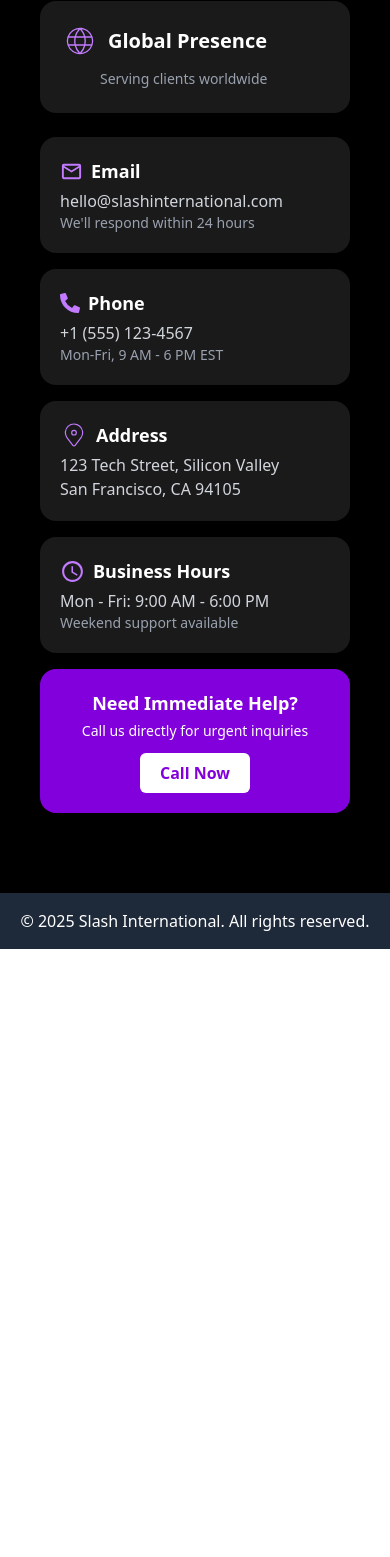
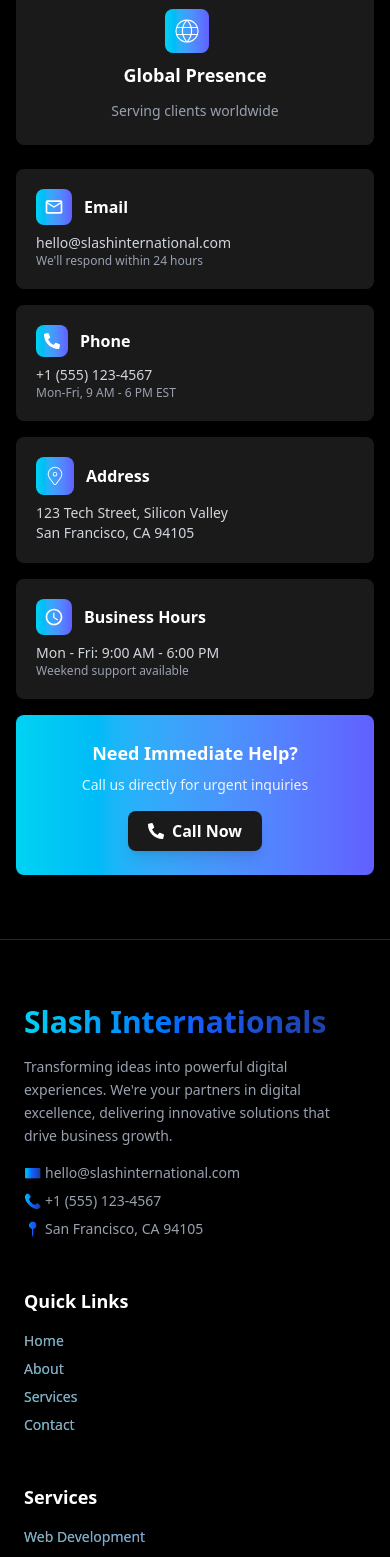
Before and after one commit to AaliyanAslam/Slash-Internationals, a React (Vite) app: page / in a window 390 px wide. Shown: the part 8192-9749 px from the top of the page. Before the commit the page ends 9141 px from the top, so only its background shows below. Built offline with nearby package versions, Linux system fonts and the light colour scheme.

Commit message:
made footer - responsive nav and links remain and some polish

```diff
--- a/src/App.jsx
+++ b/src/App.jsx
@@ -4,6 +4,7 @@ import './index.css'
 import About from './components/About'
 import Services from './components/Services'
 import Contact from './components/Contact'
+import Footer from './components/Footer'
 
 export default function App() {
   return (
@@ -15,13 +16,10 @@ export default function App() {
       <About />
       <Services />
       <Contact />
+      <Footer />
     </div>
 
-    <footer className="bg-gray-800 text-white py-4">
-      <div className="container mx-auto text-center">
-        <p>&copy; {new Date().getFullYear()} Slash International. All rights reserved.</p>
-      </div>
-    </footer>
+
 
 
 
--- a/src/components/Contact.jsx
+++ b/src/components/Contact.jsx
@@ -6,89 +6,96 @@ import { FaPhoneAlt } from "react-icons/fa";
 import { CiLocationOn } from "react-icons/ci";
 import { MdOutlineAccessTime } from "react-icons/md";
 
-
 const ContactSection = () => {
   return (
-    <section className="bg-black py-20 px-6 text-white">
-      <div className="max-w-6xl mx-auto grid grid-cols-1 md:grid-cols-2 gap-10 px-4 md:px-10 items-start">
+    <section className="bg-black py-16 px-4 sm:px-6 md:px-10 text-white">
+      <div className="max-w-6xl mx-auto grid grid-cols-1 md:grid-cols-2 gap-10 items-start">
 
         {/* Left Side: Contact Form */}
         <div>
           <ContactForm />
         </div>
 
-        {/* Right Side: Global Info */}
+        {/* Right Side: Info Section */}
         <div className="w-full space-y-6">
-          {/* Global Presence Card */}
-          <div className="bg-[#1a1a1a] p-6 rounded-2xl shadow-lg">
-            <div className="flex items-center space-x-3 mb-3">
-              <CiGlobe size={32} className="text-purple-400" />
-              <h2 className="text-xl font-semibold text-white">Global Presence</h2>
+          {/* Global Presence */}
+          <div className="bg-[#1a1a1a] p-6 rounded-lg shadow-lg flex flex-col items-center justify-center">
+            <div className="flex items-center space-x-4 mb-3 flex-col">
+              <div className="bg-gradient-to-r from-cyan-400 to-indigo-500 p-2 rounded-lg">
+                <CiGlobe size={28} className="text-white" />
+              </div>
+              <h2 className="text-lg md:text-xl font-semibold pt-2">Global Presence</h2>
             </div>
-            <p className="text-gray-400 text-sm pl-9">Serving clients worldwide</p>
+            <div className="text-gray-400 text-sm md:text-base">
+              Serving clients worldwide
+            </div>
           </div>
 
-          {/* Contact Info Cards */}
+          {/* Contact Cards */}
           <div className="space-y-4">
             {/* Email */}
-            <div className="bg-[#1a1a1a] p-5 rounded-2xl shadow-md">
-              <div className="flex items-center mb-1">
-                <span className="text-purple-400 mr-2">
-                  <MdOutlineMailOutline size={23}/>
-                </span>
-                <h3 className="text-lg font-semibold text-white">Email</h3>
+            <div className="bg-[#1a1a1a] p-5 rounded-lg shadow-md">
+              <div className="flex items-center mb-2 space-x-3">
+                <div className="bg-gradient-to-r from-cyan-400 to-indigo-500 p-2 rounded-lg">
+                  <MdOutlineMailOutline size={20} className="text-white" />
+                </div>
+                <h3 className="text-base md:text-lg font-semibold">Email</h3>
               </div>
-              <p className="text-gray-300">hello@slashinternational.com</p>
-              <p className="text-gray-400 text-sm">We'll respond within 24 hours</p>
+              <p className="text-gray-300 text-sm">hello@slashinternational.com</p>
+              <p className="text-gray-400 text-xs">We'll respond within 24 hours</p>
             </div>
 
             {/* Phone */}
-            <div className="bg-[#1a1a1a] p-5 rounded-2xl shadow-md">
-              <div className="flex items-center mb-1">
-                <span className="text-purple-400 mr-2">
-                  <FaPhoneAlt size={20}/>
-                </span>
-                <h3 className="text-lg font-semibold text-white">Phone</h3>
+            <div className="bg-[#1a1a1a] p-5 rounded-lg shadow-md">
+              <div className="flex items-center mb-2 space-x-3">
+                <div className="bg-gradient-to-r from-cyan-400 to-indigo-500 p-2 rounded-lg">
+                  <FaPhoneAlt size={16} className="text-white" />
+                </div>
+                <h3 className="text-base md:text-lg font-semibold">Phone</h3>
               </div>
-              <p className="text-gray-300">+1 (555) 123-4567</p>
-              <p className="text-gray-400 text-sm">Mon-Fri, 9 AM - 6 PM EST</p>
+              <p className="text-gray-300 text-sm">+1 (555) 123-4567</p>
+              <p className="text-gray-400 text-xs">Mon-Fri, 9 AM - 6 PM EST</p>
             </div>
 
             {/* Address */}
-            <div className="bg-[#1a1a1a] p-5 rounded-2xl shadow-md">
-              <div className="flex items-center mb-1">
-                <span className="text-purple-400 mr-2">
-                  <CiLocationOn size={28}/>
-                </span>
-                <h3 className="text-lg font-semibold text-white">Address</h3>
+            <div className="bg-[#1a1a1a] p-5 rounded-lg shadow-md">
+              <div className="flex items-center mb-2 space-x-3">
+                <div className="bg-gradient-to-r from-cyan-400 to-indigo-500 p-2 rounded-lg">
+                  <CiLocationOn size={22} className="text-white" />
+                </div>
+                <h3 className="text-base md:text-lg font-semibold">Address</h3>
               </div>
-              <p className="text-gray-300">123 Tech Street, Silicon Valley</p>
-              <p className="text-gray-300">San Francisco, CA 94105</p>
+              <p className="text-gray-300 text-sm">123 Tech Street, Silicon Valley</p>
+              <p className="text-gray-300 text-sm">San Francisco, CA 94105</p>
             </div>
 
             {/* Business Hours */}
-            <div className="bg-[#1a1a1a] p-5 rounded-2xl shadow-md">
-              <div className="flex items-center mb-1">
-                <span className="text-purple-400 mr-2">
-                  <MdOutlineAccessTime size={25}/>
-                </span>
-                <h3 className="text-lg font-semibold text-white">Business Hours</h3>
+            <div className="bg-[#1a1a1a] p-5 rounded-lg shadow-md">
+              <div className="flex items-center mb-2 space-x-3">
+                <div className="bg-gradient-to-r from-cyan-400 to-indigo-500 p-2 rounded-lg">
+                  <MdOutlineAccessTime size={20} className="text-white" />
+                </div>
+                <h3 className="text-base md:text-lg font-semibold">Business Hours</h3>
               </div>
-              <p className="text-gray-300">Mon - Fri: 9:00 AM - 6:00 PM</p>
-              <p className="text-gray-400 text-sm">Weekend support available</p>
+              <p className="text-gray-300 text-sm">Mon - Fri: 9:00 AM - 6:00 PM</p>
+              <p className="text-gray-400 text-xs">Weekend support available</p>
             </div>
 
             {/* Immediate Help CTA */}
-            <div className="bg-purple-700 text-white p-5 rounded-2xl text-center shadow-lg">
-              <h3 className="text-lg font-bold mb-1">Need Immediate Help?</h3>
-              <p className="mb-3 text-sm">Call us directly for urgent inquiries</p>
+            <div className="bg-gradient-to-r from-cyan-400 to-indigo-500 text-white p-6 rounded-lg text-center shadow-2xl">
+              <h3 className="text-lg md:text-xl font-bold mb-2">Need Immediate Help?</h3>
+              <p className="mb-4 text-sm md:text-base text-white/90">
+                Call us directly for urgent inquiries
+              </p>
               <a
                 href="tel:+15551234567"
-                className="bg-white text-purple-700 font-bold px-5 py-2 rounded-md inline-block hover:bg-purple-100 transition"
+                className="inline-flex items-center gap-2 py-2 px-5 rounded-lg bg-[#1a1a1a] hover:bg-[#202020] text-white font-semibold shadow-lg hover:shadow-xl transform hover:scale-105 transition duration-300"
               >
+                <FaPhoneAlt size={16} />
                 Call Now
               </a>
             </div>
+
           </div>
         </div>
       </div>
--- /dev/null
+++ b/src/components/Footer.jsx
@@ -0,0 +1,95 @@
+import React from "react";
+
+const Footer = () => {
+  return (
+    <footer className="bg-black text-white px-6 pt-16 pb-8 border-t border-gray-800">
+      <div className="max-w-7xl mx-auto grid gap-12 md:grid-cols-3">
+        {/* Branding & Contact */}
+        <div>
+          <h3 className="pb-4 text-3xl font-bold bg-gradient-to-r from-cyan-400 via-blue-600 to-blue-900 bg-clip-text text-transparent">
+            Slash Internationals
+          </h3>
+          <p className="text-gray-400 text-sm leading-relaxed mb-4">
+            Transforming ideas into powerful digital experiences. We're your partners in digital excellence, delivering innovative solutions that drive business growth.
+          </p>
+          <div className="text-gray-400 text-sm space-y-2">
+            <p>
+              <span className="bg-gradient-to-r from-cyan-400 via-blue-600 to-blue-900 bg-clip-text text-transparent mr-1">📧</span>
+              hello@slashinternational.com
+            </p>
+            <p>
+              <span className="bg-gradient-to-r from-cyan-400 via-blue-600 to-blue-900 bg-clip-text text-transparent mr-1">📞</span>
+              +1 (555) 123-4567
+            </p>
+            <p>
+              <span className="bg-gradient-to-r from-cyan-400 via-blue-600 to-blue-900 bg-clip-text text-transparent mr-1">📍</span>
+              San Francisco, CA 94105
+            </p>
+          </div>
+        </div>
+
+        {/* Quick Links */}
+        <div>
+          <h4 className="text-white font-semibold text-lg mb-4">Quick Links</h4>
+          <ul className="text-gray-400 text-sm space-y-2">
+            {["Home", "About", "Services", "Contact"].map((item) => (
+              <li
+                key={item}
+                className="cursor-pointer transition hover:text-transparent bg-clip-text bg-gradient-to-r from-cyan-400 via-blue-600 to-blue-900 hover:scale-105"
+              >
+                {item}
+              </li>
+            ))}
+          </ul>
+        </div>
+
+        {/* Services */}
+        <div>
+          <h4 className="text-white font-semibold text-lg mb-4">Services</h4>
+          <ul className="text-gray-400 text-sm space-y-2">
+            {[
+              "Web Development",
+              "Mobile Apps",
+              "Cloud Services",
+              "AI Integration",
+              "Data Solutions",
+              "Security & Compliance",
+            ].map((service) => (
+              <li
+                key={service}
+                className="cursor-pointer transition hover:text-transparent bg-clip-text bg-gradient-to-r from-cyan-400 via-blue-600 to-blue-900 hover:scale-105"
+              >
+                {service}
+              </li>
+            ))}
+          </ul>
+        </div>
+      </div>
+
+      {/* Subscription */}
+      <div className="mt-14 bg-[#1e1e1e] p-6 rounded-xl shadow-lg flex flex-col md:flex-row items-center justify-between gap-6">
+        <div className="text-center md:text-left">
+          <h4 className="text-white font-bold text-lg mb-1">Stay Updated</h4>
+          <p className="text-gray-300 text-sm">Get the latest news and updates from Slash Internationals</p>
+        </div>
+        <div className="flex w-full md:w-auto gap-3">
+          <input
+            type="email"
+            placeholder="Enter your email"
+            className="bg-[#2a2a2a] text-white px-4 py-2 rounded-md w-full md:w-64 focus:outline-none placeholder:text-gray-400"
+          />
+          <button className="px-4 py-2 transform hover:scale-105 rounded-md bg-gradient-to-r from-cyan-400 to-indigo-500 hover:from-cyan-600 hover:to-indigo-600 text-white font-semibold shadow-md transition-all duration-300">
+            Subscribe
+          </button>
+        </div>
+      </div>
+
+      {/* Bottom Text */}
+      <p className="mt-10 text-center text-gray-600 text-xs border-t border-gray-800 pt-4">
+        © {new Date().getFullYear()} Slash Internationals. All rights reserved.
+      </p>
+    </footer>
+  );
+};
+
+export default Footer;
```
